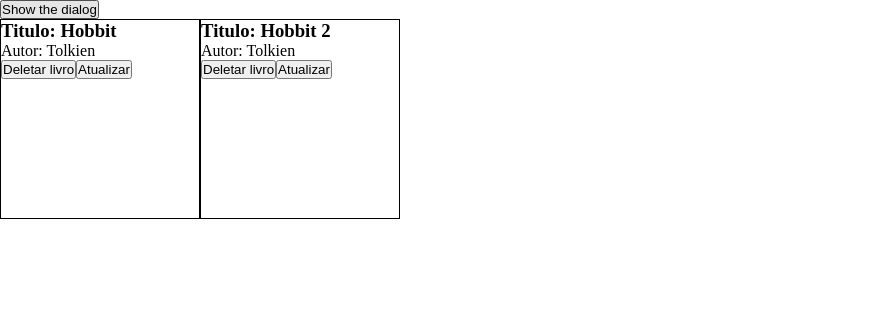
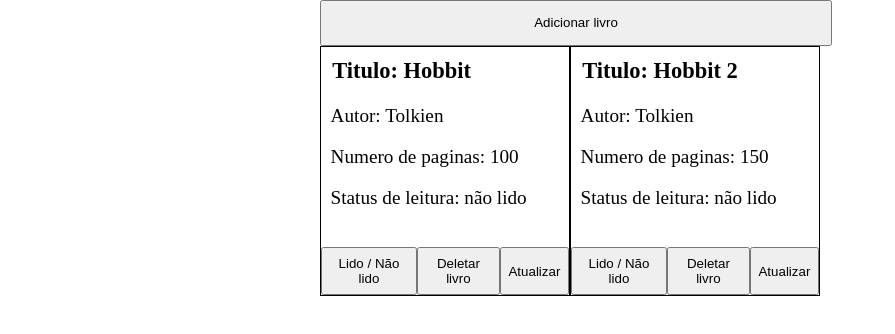
Before and after one commit to lukscabral/Estudos, a plain HTML site: page Biblioteca/index.html in a window 1280 px wide. Shown: the whole page, without its empty margins (0-895 px from the left). Drawn offline with Linux system fonts and the light colour scheme.

Commit message:
finalizado com minimo de estilizaçao

```diff
--- a/Biblioteca/index.html
+++ b/Biblioteca/index.html
@@ -11,25 +11,25 @@
         <dialog id="dialog">
             <form method="dialog">
               <p>
-                <label for="">Titulo</label>
+                <label for="">Titulo:</label>
                 <input type="text" id="titulo" placeholder="titulo" required>
               </p>
               <p>
                 <label for="">Autor:</label>
                 <input type="text" id="autor" placeholder="autor" required>
               </p>
-                <p>
-                    <label for="">Paginas:</label>
-                    <input type="text" id="paginas" placeholder="paginas" required>
-                </p>
+              <p>
+                <label for="">Paginas:</label>
+                <input type="text" id="paginas" placeholder="paginas" required>
+              </p>
               <div>
-                <button type="submit" id="criar">Criar</button>
-                <input type="submit" id="js-close" value="JS close" />
+                <button type="submit" id="criar">Novo</button>
+                <button type="submit" id="js-close" value="Cancelar">Cancelar</button>
               </div>
             </form>
           </dialog>
           <p>
-            <button id="show-dialog">Show the dialog</button>
+            <button id="show-dialog">Adicionar livro</button>
           </p>
           <output></output>
         <article id="livros">
--- a/Biblioteca/script.js
+++ b/Biblioteca/script.js
@@ -12,8 +12,8 @@ function adicionar_livro_a_biblioteca(titulo,autor,paginas,status) {
     biblioteca.push(novo_livro);
 }
 
-adicionar_livro_a_biblioteca('Hobbit',"Tolkien",100,'lido');
-adicionar_livro_a_biblioteca('Hobbit 2',"Tolkien",150,'não lido');
+adicionar_livro_a_biblioteca('Hobbit',"Tolkien",100,'Status de leitura: não lido');
+adicionar_livro_a_biblioteca('Hobbit 2',"Tolkien",150,'Status de leitura: não lido');
 
 const lista = document.querySelector('#livros');//lista esta no article
 
@@ -24,12 +24,21 @@ function criar_card(array_livro){
     array_livro.forEach((card_livro, index) => {
         const div_card = document.createElement('div');
         div_card.classList.add('card');
+        const div_btn = document.createElement('div');//div dentro de .card pro btn
+        const div_content = document.createElement('div');
+        div_content.classList.add('info');
 
         const titulo = document.createElement('h3');
         titulo.textContent = 'Titulo: ' + card_livro.titulo;
 
         const autor = document.createElement('p')
         autor.textContent = 'Autor: ' + card_livro.autor;
+
+        const paginas = document.createElement('p');
+        paginas.textContent = 'Numero de paginas: ' + card_livro.paginas;
+
+        const status = document.createElement('p');
+        status.textContent = card_livro.status;
 
         const btn_del = document.createElement('button');
         btn_del.classList.add('deletar');
@@ -38,22 +47,31 @@ function criar_card(array_livro){
         btn_del.addEventListener('click', remover_livro);
 
          // Botão de atualizar com data-index
-         const btn_atualizar = document.createElement('button');
-         btn_atualizar.textContent = 'Atualizar';
-         btn_atualizar.setAttribute('data-index', index); // Adiciona o índice como data attribute
-         btn_atualizar.addEventListener('click', atualizar_livro);
+        const btn_atualizar = document.createElement('button');
+        btn_atualizar.textContent = 'Atualizar';
+        btn_atualizar.setAttribute('data-index', index); // Adiciona o índice como data attribute
+        btn_atualizar.addEventListener('click', atualizar_livro);
 
-        div_card.appendChild(titulo);
-        div_card.appendChild(autor);
-        div_card.appendChild(btn_del);
-        div_card.appendChild(btn_atualizar);
+        const btn_status = document.createElement("button");
+        btn_status.textContent = "Lido / Não lido";
+        btn_status.setAttribute('data-index', index);
+        btn_status.addEventListener('click' , toggle_status);
+        div_card.appendChild(div_content);
+        div_content.appendChild(titulo);
+        div_content.appendChild(autor);
+        div_content.appendChild(paginas);
+        div_content.appendChild(status);
+        div_card.appendChild(div_btn);
+        div_btn.appendChild(btn_status);
+        div_btn.appendChild(btn_del);
+        div_btn.appendChild(btn_atualizar);
 
         fragmento_do_document.appendChild(div_card);
     });
 
     lista.appendChild(fragmento_do_document);// .prepend iria inserir antes do primeiro child
 }
-criar_card(biblioteca);//inicia os pre-existentes
+criar_card(biblioteca);//inicia os cards exemplos pre-existentes
 
 
 const showBtn = document.getElementById("show-dialog");
@@ -91,7 +109,7 @@ btn_criar.addEventListener('click', (e) => {
         modo_edicao = false;
         index_edicao = null;
     } else {
-        adicionar_livro_a_biblioteca(titulo_input, autor_input, paginas_input, 'não lido');
+        adicionar_livro_a_biblioteca(titulo_input, autor_input, paginas_input, 'Status de leitura: não lido');
     }
     criar_card(biblioteca); // Re-renderiza os cards
     dialog.close();
@@ -135,8 +153,16 @@ function adicionar_livro() {
         autor_input = document.getElementById('autor').value;
         paginas_input = document.getElementById('paginas').value;
 
-        adicionar_livro_a_biblioteca(titulo_input,autor_input,paginas_input, 'nao lido ');
+        adicionar_livro_a_biblioteca(titulo_input,autor_input,paginas_input, 'Status de leitura: não lido');
         criar_card(biblioteca);
         dialog.close();
     };
 }
+
+function toggle_status(e){
+    index_edicao = Number(e.target.getAttribute('data-index'));
+    const livro = biblioteca[index_edicao];
+
+    livro.status = livro.status === 'Status de leitura: lido' ? 'Status de leitura: não lido' : 'Status de leitura: lido' ;
+    criar_card(biblioteca);
+}
--- a/Biblioteca/style.css
+++ b/Biblioteca/style.css
@@ -3,11 +3,60 @@
     margin: 0;
     box-sizing: border-box;
 }
+main{
+    display: flex;
+    flex-direction: column;
+    align-content: center;
+    flex-wrap: wrap;
+}
 #livros{
+    width: min(754px,50vw);
     display: flex;
+    flex-wrap: wrap;
+
 }
 .card{
     border:1px solid black;
-    width: 200px;
-    height: 200px;
+    width: 250px;
+    min-width: 236px;
+    height: 250px;
+    font-size: 1.2em;
+    display: flex;
+    flex-direction: column;
+    justify-content: space-between;
 }
+.card p,.card h3,.card button {
+    padding: 0.5em;
+}
+form{
+    display: flex;
+    flex-direction: column;
+    width: 40vw;
+
+}
+form p {
+    display: flex;
+    justify-content: space-between;
+    height: 2em;
+}
+form input{
+    width: 90%;
+}
+form label{
+    width: 10%;
+}
+form button {
+    padding: 1em;
+    width: 49%;
+}
+.card > div {
+    display: flex;
+}
+.info {
+    flex-direction: column;
+
+}
+dialog ~ p button {
+    padding:1em;
+    width: clamp( 250px, 40vw, 754px);
+}
```
